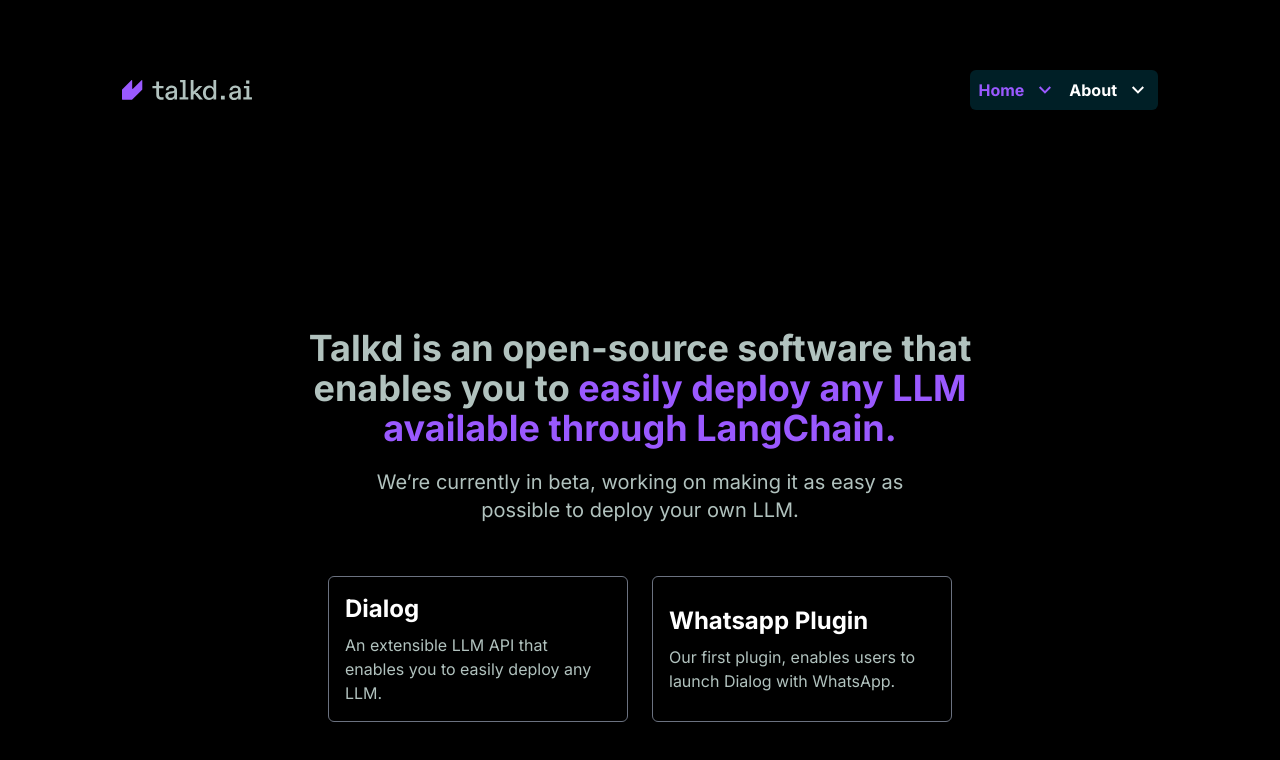
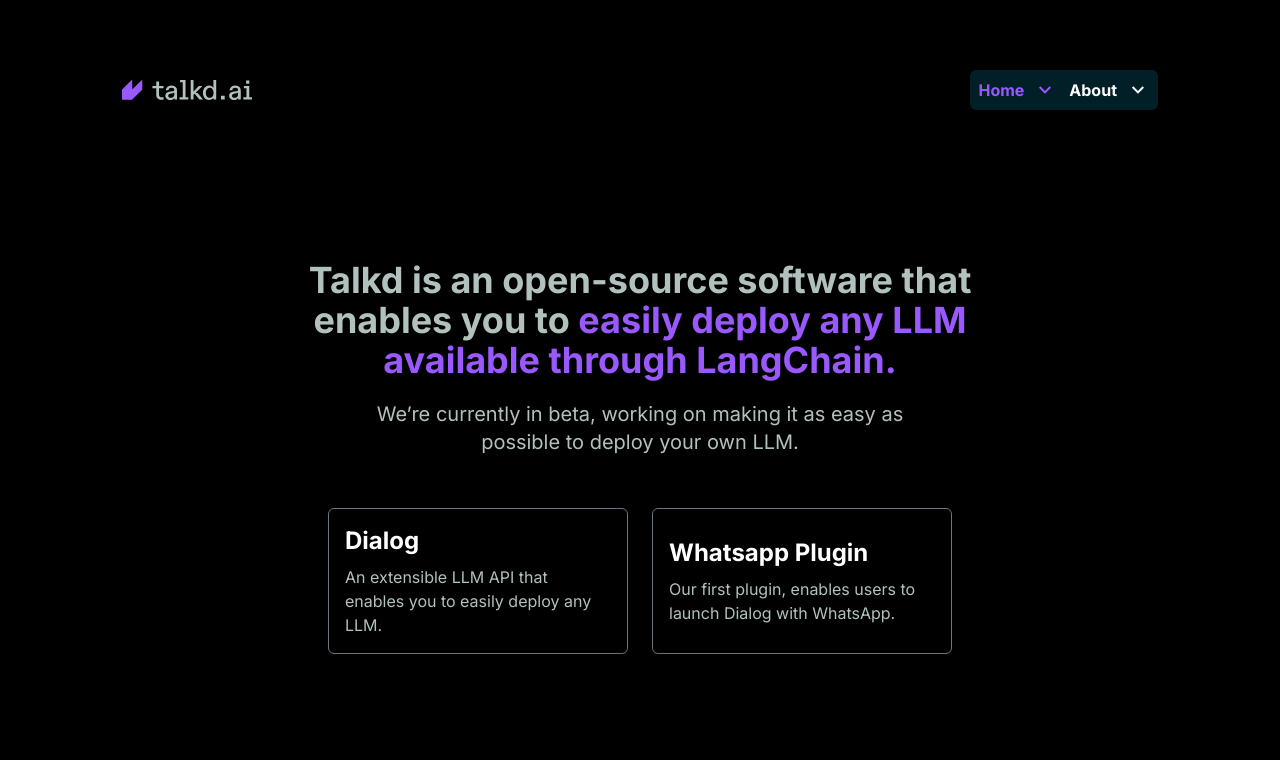
Before and after one commit to talkdai/landing-page, a Next.js app: page / in a window 1280 px wide. Shown: the top 760 px of the page. Built offline with nearby package versions, Linux system fonts and the light colour scheme.

Commit message:
adding custom text font

```diff
--- a/src/app/globals.css
+++ b/src/app/globals.css
@@ -1,6 +1,8 @@
 @tailwind base;
 @tailwind components;
 @tailwind utilities;
+
+@import url('https://fonts.googleapis.com/css2?family=Ubuntu+Mono:ital,wght@0,400;0,700;1,400;1,700&display=swap');
 
 body {
     background-color: #000;
@@ -17,5 +19,5 @@
 }
 
 .talkdai-hero{
-    margin-top: 178px;
+    margin-top: 110px;
 }
```
